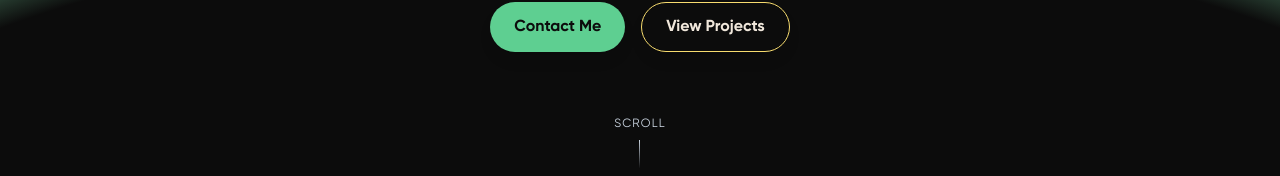
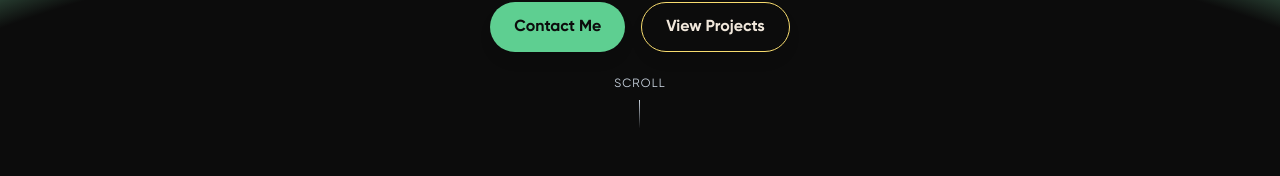
Before and after one commit to HaythamSaba/reactPortfolio, a React (Vite) app: page / in a window 1280 px wide. Shown: the part 624-800 px from the top of the page. Built offline with nearby package versions, Linux system fonts and the light colour scheme.

Commit message:
changing margin value in scroll hint

```diff
--- a/src/components/sections/Hero.jsx
+++ b/src/components/sections/Hero.jsx
@@ -165,7 +165,7 @@
 
           {/* Scroll hint */}
           <motion.div
-            className="flex flex-col items-center gap-2 mt-16"
+            className="flex flex-col items-center gap-2 mt-6"
             initial={skipIntro ? false : { opacity: 0 }}
             animate={{ opacity: 1 }}
             transition={{ delay: skipIntro ? 0 : 4.2, duration: 1 }}
```
